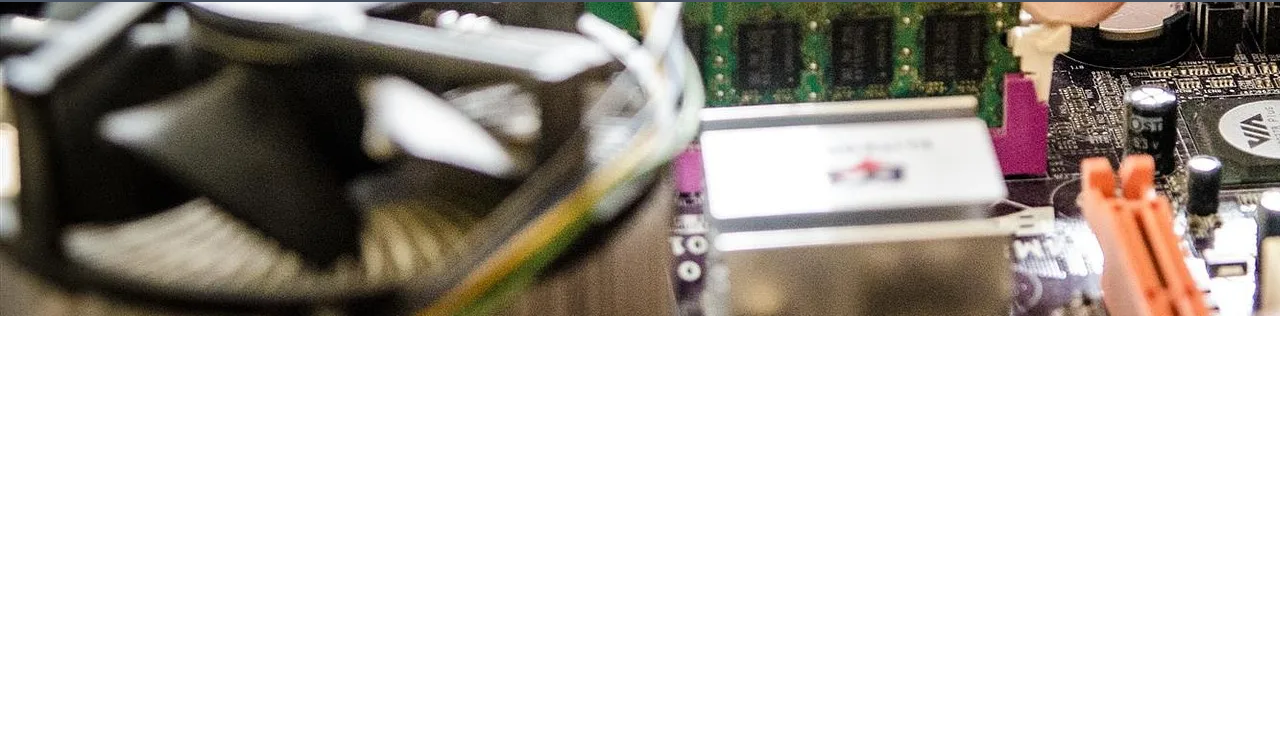
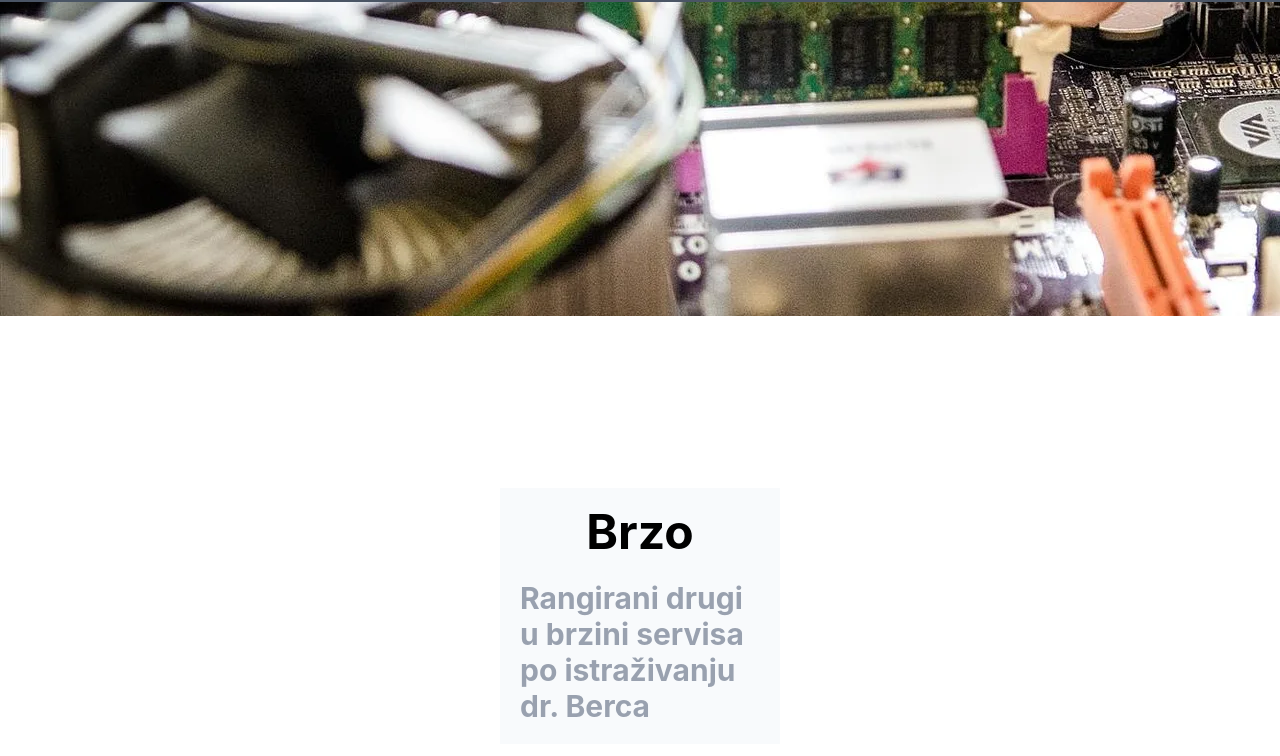
Before and after one commit to dominik-lednicki/site-with-tailwind, a website built with Vite: page index.html in a window 1280 px wide. Shown: the part 600-1356 px from the top of the page. Before the commit the page ends 916 px from the top, so only its background shows below. Built offline with nearby package versions, Linux system fonts and the light colour scheme.

Commit message:
Nastavak

```diff
--- a/index.html
+++ b/index.html
@@ -47,5 +47,20 @@
                 </div>
             </div>
         </main>
+        <main>
+            <div class="flex flex-row justify-center items-center min-h-150">
+                <div
+                    class="flex flex-col justify-center items-center p-5 font-bold h-full max-w-70 bg-[#F8FAFC]"
+                >
+                    <img src="" alt="" />
+                    <h1 class="text-5xl text-black">Brzo</h1>
+                    <br />
+                    <span class="text-3xl text-gray-400"
+                        >Rangirani drugi u brzini servisa po istraživanju dr.
+                        Berca</span
+                    >
+                </div>
+            </div>
+        </main>
     </body>
 </html>
```
Also changed, not shown: src/assets/speed.jpg (added).
